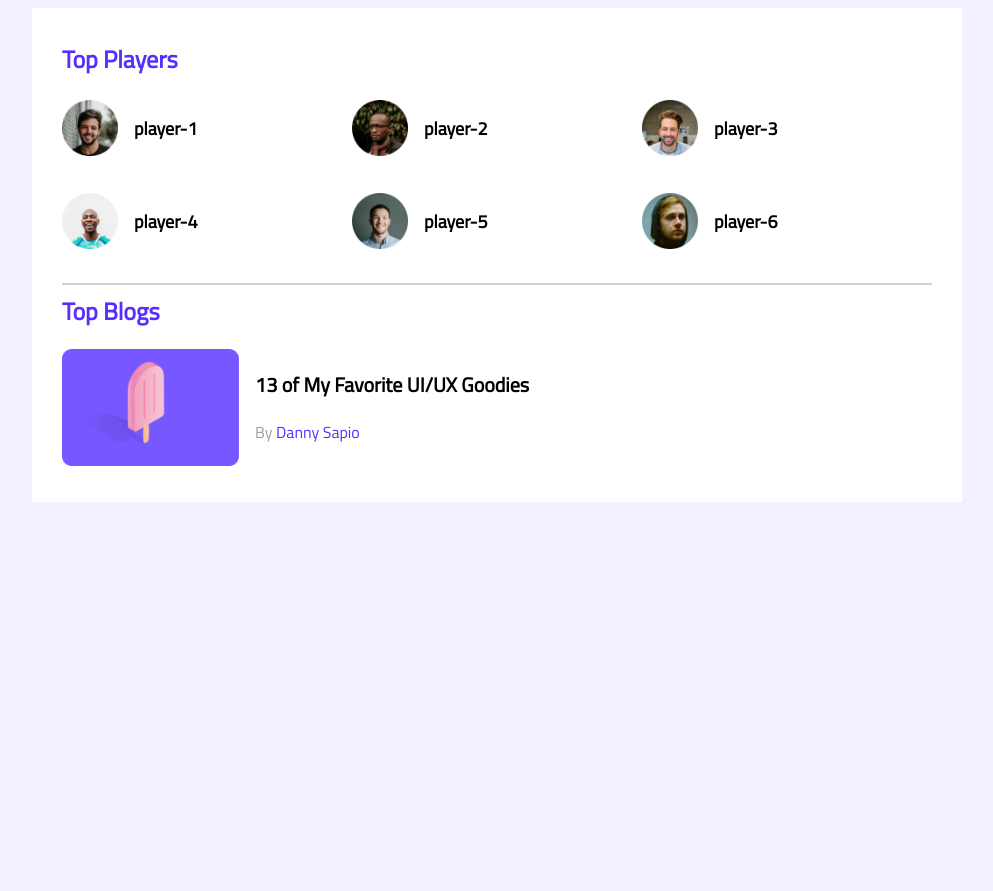
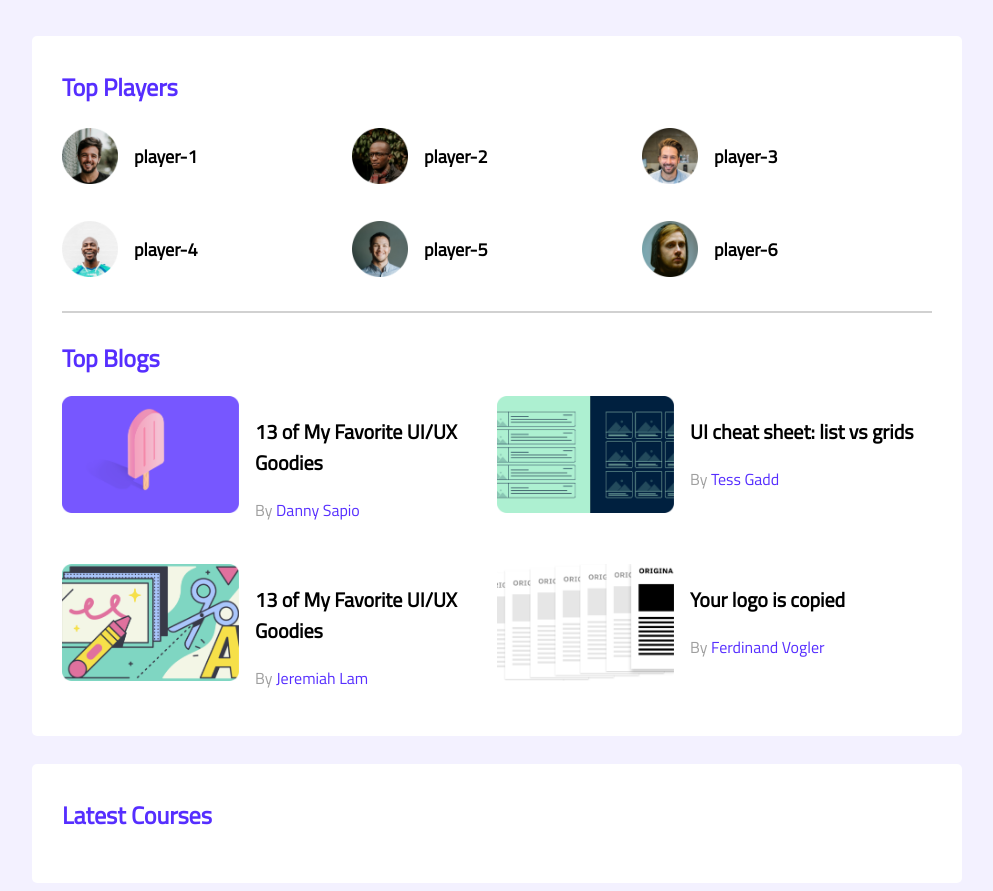
Before and after one commit to rajibrahman74/Leader-Board, a plain HTML site: page index.html in a window 1280 px wide. Shown: the whole page, without its empty margins (143-1136 px from the left). Before the commit the page ends 800 px from the top, so only its background shows below. Drawn offline with Linux system fonts and the light colour scheme; a web font is replaced by a local one.

Commit message:
third-commit

```diff
--- a/index.html
+++ b/index.html
@@ -61,9 +61,42 @@
                             <p class="author-blog">By <a href="#">Danny Sapio</a></p>
                         </div>
                     </article>
+                    <article class="blog">
+                        <div class="thumbnail">
+                            <img src="./images/blogs/blog-2.png" alt="">
+                        </div>
+                        <div class="blog-info">
+                            <h3 class="blog-title">UI cheat sheet:
+                                list vs grids</h3>
+                            <p class="author-blog">By <a href="#">Tess Gadd</a></p>
+                        </div>
+                    </article>
+                    <article class="blog">
+                        <div class="thumbnail">
+                            <img src="./images/blogs/blog-3.png" alt="">
+                        </div>
+                        <div class="blog-info">
+                            <h3 class="blog-title">13 of My Favorite UI/UX Goodies</h3>
+                            <p class="author-blog">By <a href="#">Jeremiah Lam</a></p>
+                        </div>
+                    </article>
+                    <article class="blog">
+                        <div class="thumbnail">
+                            <img src="./images/blogs/blog-4.png" alt="">
+                        </div>
+                        <div class="blog-info">
+                            <h3 class="blog-title">Your logo is
+                                copied</h3>
+                            <p class="author-blog">By <a href="#">Ferdinand Vogler</a></p>
+                        </div>
+                    </article>
                 </div>
             </div>
         </section>
+        <!-- latest courses -->
+          <Section class="container">
+            <h2 class="section-title">Latest Courses</h2>
+          </Section>
     </main>
 </body>
 </html>
--- a/style.css
+++ b/style.css
@@ -8,16 +8,19 @@
 }
 main{
     display: flex;
-    justify-content: center;
+    flex-direction: column;
+    align-items: center;
 }
 .container{
     background: #FFFFFF;
     width: 870px;
-    /* height: 679px; */
     padding: 30px;
+    margin-top: 28px;
+    border-radius: 5px;
 }
 hr{
     border: 1px solid #D1D1D1;
+    margin-bottom: 27px;
 
 }
 
@@ -53,6 +56,11 @@
 
 /* top blogs style start */
 /* top blogs style start */
+.blogs{
+    display: grid;
+    grid-template-columns: repeat(2, 1fr);
+    grid-row-gap: 26px;
+}
 .blog{
     display: flex;
 }
```
